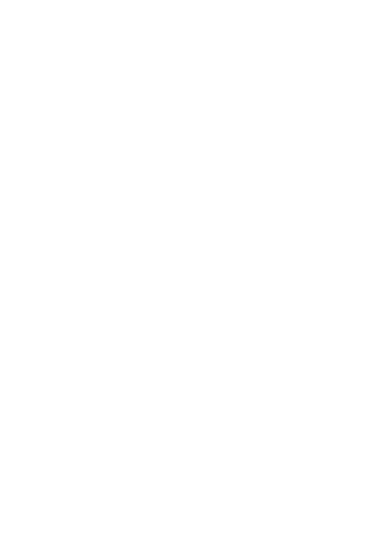
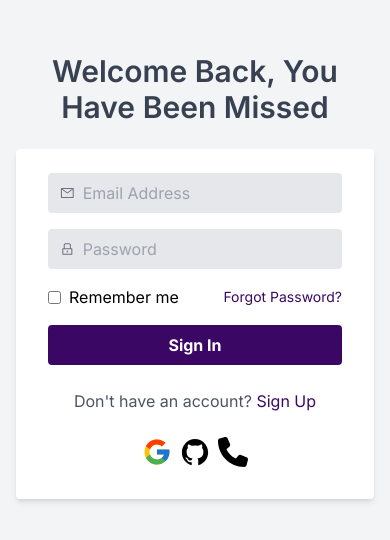
Before and after one commit to Shahfaix/fyp-project, a Next.js app: page /signup in a window 390 px wide. Shown: the part 138-678 px from the top of the page. Built offline with nearby package versions, Linux system fonts and the light colour scheme.

Commit message:
responsive

```diff
--- a/app/auth/page.tsx
+++ b/app/auth/page.tsx
@@ -1,12 +1,10 @@
 'use client'
-// pages/login.tsx
-// pages/signin.tsx
 import { useState, FormEvent } from 'react';
-import { AiOutlineMail, AiOutlineLock } from 'react-icons/ai'; // For mail and lock icons
-import { AiFillGoogleCircle, AiFillApple } from 'react-icons/ai'; // Assuming you're using react-icons
-import { FaFacebookF } from 'react-icons/fa';
+import { AiOutlineMail, AiOutlineLock } from 'react-icons/ai';
 import { useRouter } from 'next/navigation';
-
+import { FcGoogle } from "react-icons/fc";
+import { IoLogoGithub } from "react-icons/io5";
+import { FaPhone } from "react-icons/fa6";
 
 const SignInPage = () => {
   const [email, setEmail] = useState('');
@@ -19,17 +17,18 @@
     event.preventDefault();
     // Implement your sign-in logic here
   };
-  const handleCheckSignIn=()=>{
-    if(email=='shafaiz@gmail.com'&& password=="pass"){
-  router.push('/home')
+
+  const handleCheckSignIn = () => {
+    if (email === 'shafaiz@gmail.com' && password === "pass") {
+      router.push('/home');
     }
-  }
+  };
 
   return (
-    <div className="flex flex-col items-center justify-center min-h-screen py-2 px-6 bg-gray-100">
+    <div className="flex flex-col items-center justify-center min-h-screen py-2 px-4 sm:px-6 lg:px-8 bg-gray-100">
       <div className="w-full max-w-md">
-        <h1 className="text-xl font-semibold text-center text-gray-700 mb-6">Welcome Back, You Have Been Missed</h1>
-        <form onSubmit={handleSubmit} className="bg-white shadow-md rounded px-8 pt-6 pb-8 mb-4">
+        <h1 className="text-xl md:text-2xl lg:text-3xl xl:text-4xl font-semibold text-center text-gray-700 mb-6">Welcome Back, You Have Been Missed</h1>
+        <form onSubmit={handleSubmit} className="bg-white shadow-md rounded px-8 pt-6 pb-8 mb-4 ">
           <div className="mb-4">
             <div className="flex items-center bg-gray-200 rounded px-3 py-2">
               <AiOutlineMail className="text-gray-500 mr-2" />
@@ -62,17 +61,17 @@
                 onChange={(e) => setRememberMe(e.target.checked)}
                 className="mr-2"
               />
-              Remember me
+              <span >Remember me</span>
             </label>
-            <a href="/forgot-password" className="text-sm text-purple-600 hover:text-purple-800">
+            <a href="/forgot-password" className="text-sm text-purple-950 hover:text-purple-950">
               Forgot Password?
             </a>
           </div>
           <div className="mb-6">
             <button
-            onClick={handleCheckSignIn}
+              onClick={handleCheckSignIn}
               type="submit"
-              className="w-full bg-purple-600 hover:bg-purple-800 text-white font-bold py-2 px-4 rounded focus:outline-none focus:shadow-outline"
+              className="w-full bg-purple-950 hover:bg-purple-950 text-white font-bold py-2 px-4 rounded focus:outline-none focus:shadow-outline"
             >
               Sign In
             </button>
@@ -80,10 +79,10 @@
           <div className="text-center mb-6">
             <p className="text-gray-600">Don't have an account? <a href="/register" className="text-purple-600 hover:text-purple-800">Sign Up</a></p>
           </div>
-          <div className="flex items-center justify-center">
-            <AiFillGoogleCircle className="text-2xl text-gray-500 hover:text-gray-700 cursor-pointer mx-2" />
-            <FaFacebookF className="text-2xl text-gray-500 hover:text-gray-700 cursor-pointer mx-2" />
-            <AiFillApple className="text-2xl text-gray-500 hover:text-gray-700 cursor-pointer mx-2" />
+          <div className="flex flex-row gap-7 pt-3 items-center justify-center">
+            <FcGoogle />
+            <IoLogoGithub />
+            <FaPhone />
           </div>
         </form>
       </div>
--- a/app/signup/page.tsx
+++ b/app/signup/page.tsx
@@ -1,23 +1,92 @@
-'use client';
-import React from 'react'
-import * as z from 'zod'
-import {useForm} from "react-hook-form"
-import { zodResolver } from '@hookform/resolvers/zod';
+import { useState, FormEvent } from 'react';
+import { AiOutlineMail, AiOutlineLock } from 'react-icons/ai';
+import { useRouter } from 'next/navigation';
+import { FcGoogle } from "react-icons/fc";
+import { IoLogoGithub } from "react-icons/io5";
+import { FaPhone } from "react-icons/fa6";
 
-const formSchema=z.object({
-    emailAddress: z.string().email()
-})
-export default function validation  ()  {
-  const form =useForm<z.infer<typeof formSchema>>({
-    resolver:zodResolver(formSchema),
-    defaultValues:{
-      emailAddress:""
+const SignInPage = () => {
+  const [email, setEmail] = useState('');
+  const [password, setPassword] = useState('');
+  const [rememberMe, setRememberMe] = useState(false);
 
+  const router = useRouter();
+
+  const handleSubmit = (event: FormEvent) => {
+    event.preventDefault();
+    // Implement your sign-in logic here
+  };
+
+  const handleCheckSignIn = () => {
+    if (email === 'shafaiz@gmail.com' && password === "pass") {
+      router.push('/home');
     }
-  });
+  };
+
   return (
-    <div>
+    <div className="flex items-center justify-center min-h-screen bg-gray-100">
+      <div className="w-full max-w-md px-4">
+        <h1 className="text-3xl font-semibold text-center text-gray-700 mb-6">Welcome Back, You Have Been Missed</h1>
+        <form onSubmit={handleSubmit} className="bg-white shadow-md rounded px-8 pt-6 pb-8 mb-4">
+          <div className="mb-4">
+            <div className="flex items-center bg-gray-200 rounded px-3 py-2">
+              <AiOutlineMail className="text-gray-500 mr-2" />
+              <input
+                type="email"
+                value={email}
+                onChange={(e) => setEmail(e.target.value)}
+                placeholder="Email Address"
+                className="bg-gray-200 outline-none w-full text-gray-700"
+              />
+            </div>
+          </div>
+          <div className="mb-4">
+            <div className="flex items-center bg-gray-200 rounded px-3 py-2">
+              <AiOutlineLock className="text-gray-500 mr-2" />
+              <input
+                type="password"
+                value={password}
+                onChange={(e) => setPassword(e.target.value)}
+                placeholder="Password"
+                className="bg-gray-200 outline-none w-full text-gray-700"
+              />
+            </div>
+          </div>
+          <div className="mb-4 flex items-center justify-between">
+            <label className="flex items-center">
+              <input
+                type="checkbox"
+                checked={rememberMe}
+                onChange={(e) => setRememberMe(e.target.checked)}
+                className="mr-2"
+              />
+              <span>Remember me</span>
+            </label>
+            <a href="/forgot-password" className="text-sm text-purple-950 hover:text-purple-950">
+              Forgot Password?
+            </a>
+          </div>
+          <div className="mb-6">
+            <button
+              onClick={handleCheckSignIn}
+              type="submit"
+              className="w-full bg-purple-950 hover:bg-purple-950 text-white font-bold py-2 px-4 rounded focus:outline-none focus:shadow-outline"
+            >
+              Sign In
+            </button>
+          </div>
+          <div className="text-center mb-6">
+            <p className="text-gray-600">Don't have an account? <a href="/register" className="text-purple-950 hover:text-purple-950">Sign Up</a></p>
+          </div>
+          <div className="flex justify-center">
+            <FcGoogle className="text-3xl mr-2" />
+            <IoLogoGithub className="text-3xl mr-2" />
+            <FaPhone className="text-3xl" />
+          </div>
+        </form>
+      </div>
+    </div>
+  );
+};
 
-    </div>
-  )
-}
+export default SignInPage;
```
